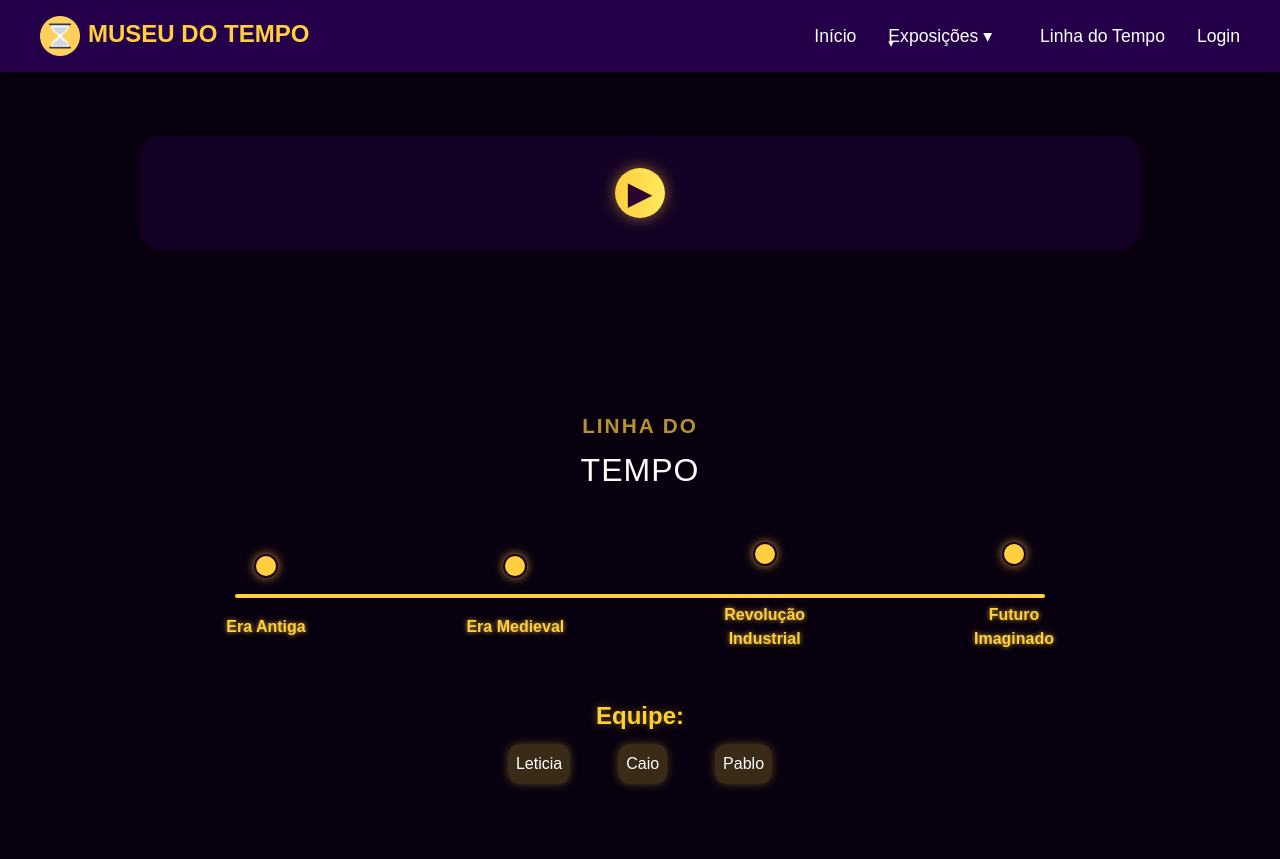
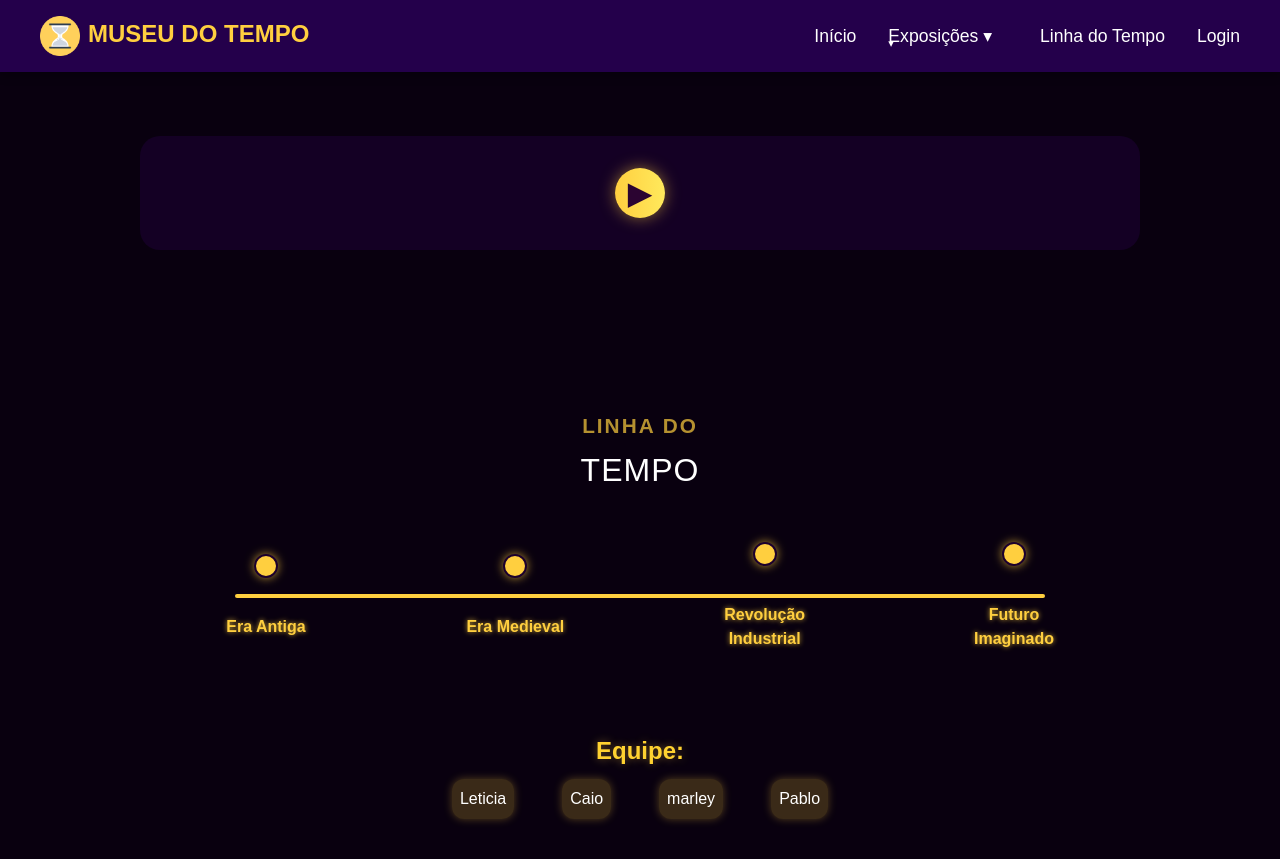
Before and after one commit to CaririLeticia/museu-do-tempo, a React (Vite) app in the folder museu/: page / in a window 1280 px wide. Before the commit the page ends 800 px from the top, so only its background shows below. Built offline with nearby package versions, Linux system fonts and the light colour scheme.

Commit message:
fixed (footer)

```diff
--- a/museu/src/components/Footer.jsx
+++ b/museu/src/components/Footer.jsx
@@ -1,13 +1,15 @@
 export const Footer = () => {
   const perfil = [
-    { nome: "Leticia", github: "https://www.youtube.com/" },
-    { nome: "Caio", github: "https://www.youtube.com/" },
+    { nome: "Leticia", github: "https://github.com/" },
+    { nome: "Caio", github: "https://github.com/" },
+    { nome: "marley", github: "https://github.com/"},
     { nome: "Pablo", github: "https://github.com/stevopablo/" },
   ];
 
   return (
     <>
-      <section id="footer-container" className="absolute bottom-2 p-2 w-full">
+      <footer id="footer-container"
+       className="p-7">
         <h2 className="text-center text-amber-300 font-bold text-2xl pb-3">Equipe:</h2>
         <div className="w-full flex justify-center">
 
@@ -31,7 +33,7 @@ export const Footer = () => {
             <p className="text-white">Carregando...</p>
           )}
         </div>
-      </section>
+      </footer>
     </>
   );
 };
--- a/museu/src/index.css
+++ b/museu/src/index.css
@@ -456,3 +456,14 @@ nav ul li.dropdown > a::after {
   font-size: 1.8rem;
   max-width: 800px;
 }
+
+
+footer {
+  background-color: #09000F;
+  padding: 2.5rem 1rem;
+  text-align: center;
+  color: #ffcf3f;
+  box-shadow: 0 -7px 15px rgba(217, 169, 24, 0.566);
+  font-family: 'Inria Sans', sans-serif;
+  user-select: none;
+}
```
